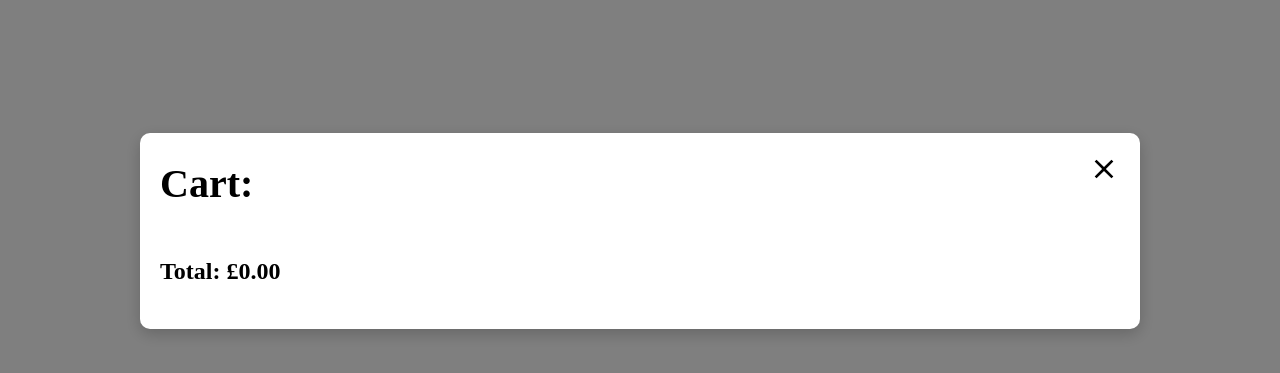
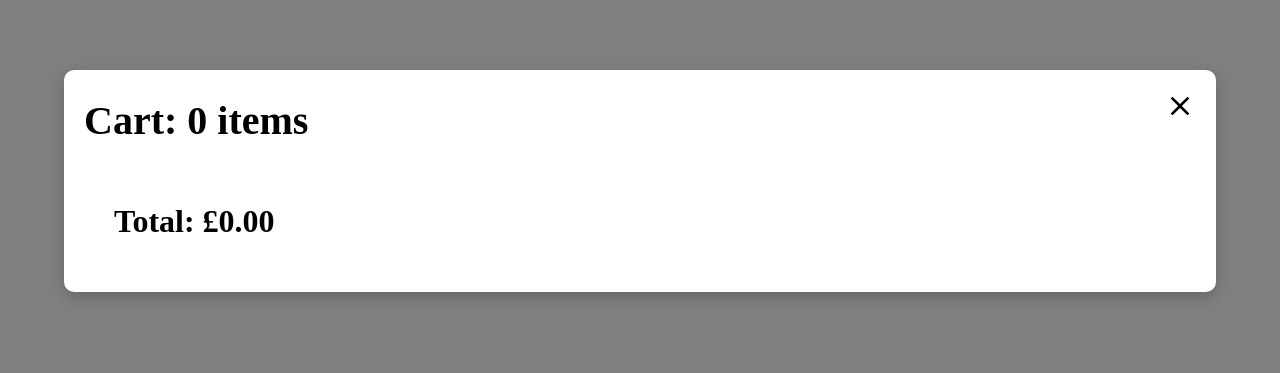
Before and after one commit to BenjaminJones34/react-cats-shop, a React (Create React App) app: page / in a window 1280 px wide. Both pictures are taken after a click on the button "Cart". Shown: the part 249-622 px from the top of the page. Built offline with nearby package versions, Linux system fonts and the light colour scheme; no server answers.

Commit message:
Added names on each item in cart and improved and added more CSS for cart-related stuff

```diff
--- a/src/components/Cart.js
+++ b/src/components/Cart.js
@@ -11,6 +11,18 @@ const CartContainer = styled.div`
         cursor: pointer;
         border-radius: 3px;
         font-size: 1.3em;
+        margin: 10px;
+        background-image: linear-gradient(180deg, rgba(0, 0, 230, 1), rgba(0, 153, 255, 1));
+        color: whitesmoke;
+        text-shadow: 2px 2px 5px black;
+        transform: scale(1);
+        transition: text-shadow 0.4s, transform 0.4s;
+    }
+
+    .cartButton:hover {
+        transform: scale(1.2);
+        text-shadow: 1px 1px 4px gold;
+        transition: all 0.5s;
     }
 `
 
--- a/src/components/CartList.js
+++ b/src/components/CartList.js
@@ -7,9 +7,18 @@ export const CartList = (props) => {
 
 
     let list = props.cartObject.itemsInCart.map((item, index) => <div className="item" id={index}>
-                                                                    <img src={item.url} alt="Cat"></img>
-                                                                    <button onClick={() => removeItem(index, props.cartObject, props.setCartObject)}>Remove</button>
-                                                                    <p>{"£" + item.price}</p>
+                                                                    <div className="imageSection">
+                                                                        <img src={item.url} alt="Cat"></img>
+                                                                    </div>
+                                                                    <div className="nameSection">
+                                                                        <p>{item.name}</p>
+                                                                    </div>
+                                                                    <div className="priceSection">
+                                                                        <p>{"£" + item.price}</p>
+                                                                    </div>
+                                                                    <div className="buttonSection">
+                                                                        <button onClick={() => removeItem(index, props.cartObject, props.setCartObject)}>Remove</button>
+                                                                    </div>
                                                                 </div>)
     return list
 }
--- a/src/components/Modal.js
+++ b/src/components/Modal.js
@@ -16,7 +16,7 @@ export const Modal = (props) => {
                    <ModalWrapper showModal={props.cartObject.showModal}>
                        <ModalContent>
                            <CloseModalButton aria-label="Close modal" onClick={() => {props.setCartObject({itemsInCart: props.cartObject.itemsInCart, showModal: !props.cartObject.showModal})}} />
-                           <h1>Cart:</h1>
+                           <h1>Cart: {props.cartObject.itemsInCart.length} items</h1>
                            <div className="list">
                             <CartList cartObject={props.cartObject} setCartObject={props.setCartObject} />
                            </div>
@@ -34,7 +34,7 @@ export const Modal = (props) => {
 
 const Background = styled.div`
     width: 100%;
-    height: 100%;
+    height: 100vh;
     position: fixed;
     background-color: rgba(0, 0, 0, 0.5);
     display: flex;
@@ -42,10 +42,11 @@ const Background = styled.div`
     align-items: center;
     margin: 0;
     padding: 0;
+    transition: background-color 2s;
 `
 
 const ModalWrapper = styled.div`
-    width: 1000px;
+    width: 90vw;
     height: fit;
     padding-bottom: 20px;
     box-shadow: 0 5px 16px rgba(0, 0, 0, 0.2);
@@ -56,15 +57,16 @@ const ModalWrapper = styled.div`
     position: relative;
     z-index: 10;
     border-radius: 10px;
-    max-height: 100vh;
+    max-height: 85vh;
     overflow-y: auto;
+    margin-bottom: 100px;
 `
 const ModalContent = styled.div`
     display: flex;
     flex-direction: column;
     justify-content: center
     align-items: center;
-    width: 900px;
+    width: 85vw;
 
     h1 {
         margin-left: 20px;
@@ -76,13 +78,33 @@ const ModalContent = styled.div`
         margin-left: 50px;
         display: flex;
         flex-direction: column;
-
+        justify-content: center;
         flex-wrap: wrap;
         height: 100%;
 
+        .imageSection {
+            height: 200px;
+            width: 30%;
+            text-align: center;
+            padding-top: 20px;
+            padding-bottom: 10px;
+        }
+
         img {
-            height: 200px;
-            width: 200px;
+            max-height: 200px;
+            max-width: 250px;
+        }
+
+        .nameSection {
+            width: 20%;
+            font-size: 1.5em;
+            margin-left: 50px;
+        }
+
+        .priceSection {
+            width: 20%;
+            font-size: 1.5em;
+            margin-left: 50px;
         }
 
         button {
@@ -91,6 +113,8 @@ const ModalContent = styled.div`
             font-size: 1.2em;
             margin-left: 100px;
             cursor: pointer;
+            background-color: red;
+            color: whitesmoke;
         }
 
         .item {
@@ -101,14 +125,10 @@ const ModalContent = styled.div`
             border-bottom: 5px solid black;
         }
 
-        p {
-            font-size: 1.3em;
-            margin-left: 150px;
-        }
     }
         .total {
-            font-size: 1.5em;
-            margin-left: 20px;
+            font-size: 2em;
+            margin-left: 50px;
             font-weight: bold;
         }
     }
```
